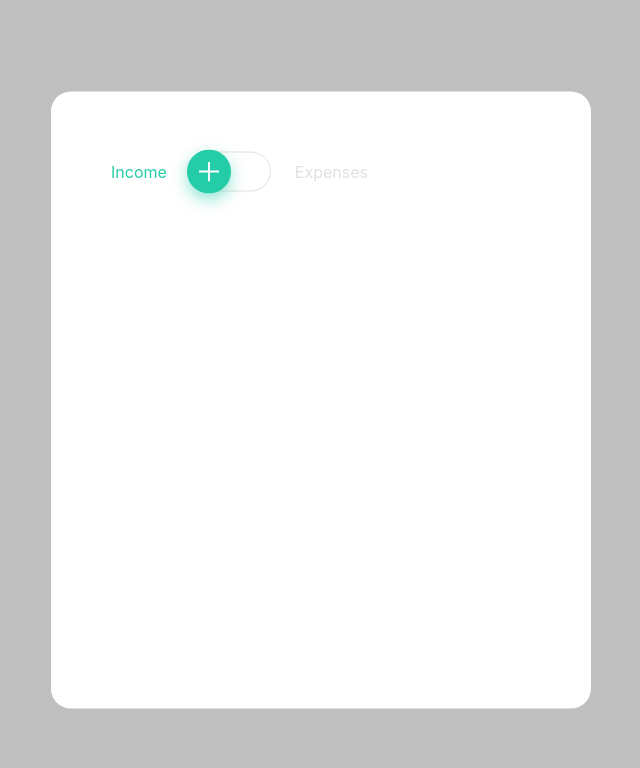
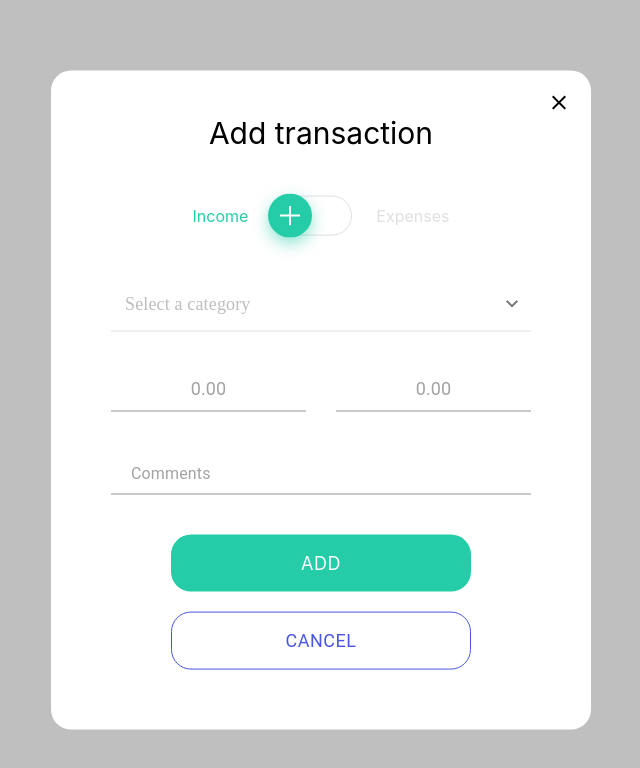
Before and after one commit to VoznenkoMargo/budget_wallet, a React (Create React App) app: page / in a window 1280 px wide. Shown: the top 768 px of the page, without its empty margins (319-959 px from the left). Built offline with nearby package versions, Linux system fonts and the light colour scheme.

Commit message:
Styled select component

```diff
--- a/public/index.html
+++ b/public/index.html
@@ -28,8 +28,7 @@
   </head>
   <body>
     <noscript>You need to enable JavaScript to run this app.</noscript>
-    <div id="modal-overlay"></div>
-    <div id="backdrop"></div>
+    <div id="modal-root"></div>
     <div id="root"></div>
     <!--
       This HTML file is a template.
--- /dev/null
+++ b/src/ModalAddTransaction/AmountInput/AmountInput.js
@@ -0,0 +1,24 @@
+import { styled } from '@mui/system';
+import { TextField } from '@mui/material';
+
+const AmountInput = styled(TextField)(() => {
+  return {
+    '& .MuiInput-input': {
+      textAlign: 'center',
+      paddingBottom: '10px',
+      fontFamily: 'inherit',
+      fontSize: '18px',
+      lineHeight: '22.94px',
+      '&::-webkit-outer-spin-button': {
+        WebkitAppearance: 'none',
+        margin: 0,
+      },
+      '&::-webkit-inner-spin-button': {
+        WebkitAppearance: 'none',
+        margin: 0,
+      },
+    },
+  };
+});
+
+export default AmountInput;
--- a/src/ModalAddTransaction/ModalAddTransaction.js
+++ b/src/ModalAddTransaction/ModalAddTransaction.js
@@ -1,39 +1,118 @@
 import { useState } from 'react';
 import ReactDOM from 'react-dom';
 import classes from './ModalAddTransaction.module.css';
+import { Close } from '@mui/icons-material';
 import { Switch } from './Switch';
+import AmountInput from './AmountInput/AmountInput';
+import { Backdrop, Box, TextField, Button } from '@mui/material';
+import StyledSelect from './Select/StyledSelect';
 
-const Backdrop = () => {
-  return <div className={classes.backdrop}></div>;
-};
+const categories = [
+  'Main',
+  'Food',
+  'Car',
+  'Development',
+  'Kids',
+  'House',
+  'Education',
+  'Others',
+];
 
 const ModalOverlay = () => {
   const [isExpenseMode, setIsExpenseMode] = useState(false);
   const onSwitchChangeHandler = (e) => {
     setIsExpenseMode(e.target.checked);
-    console.log(e.target.checked);
   };
 
   return (
     <div className={classes.modal}>
+      <h2 className={classes.title}>Add transaction</h2>
+      <Close className={classes['close-icon']} />
       <Switch
         labelDefault="Income"
         labelChecked="Expenses"
         checked={isExpenseMode}
         onChange={onSwitchChangeHandler}
       />
+      <StyledSelect options={categories} />
+      <Box
+        sx={{
+          display: 'flex',
+          columnGap: '30px',
+        }}
+      >
+        <AmountInput variant="standard" placeholder="0.00" type="number" />
+        <AmountInput variant="standard" placeholder="0.00" type="number" />
+      </Box>
+      <TextField
+        sx={{
+          width: '100%',
+          '& .MuiInput-input': { padding: '10px 20px 10px 20px' },
+        }}
+        variant="standard"
+        placeholder="Comments"
+      />
+      <Box
+        sx={{
+          display: 'flex',
+          flexDirection: 'column',
+          rowGap: '20px',
+        }}
+      >
+        <Button
+          variant="contained"
+          sx={{
+            width: '300px',
+            backgroundColor: '#24cca7',
+            borderRadius: '20px',
+            fontSize: '18px',
+            padding: '13px 0',
+            fontWeight: 400,
+            fontFamily: 'inherit',
+            '&:hover': {
+              backgroundColor: 'rgba(36, 204, 167, 0.5)',
+            },
+          }}
+          disableElevation
+        >
+          Add
+        </Button>
+        <Button
+          variant="outlined"
+          sx={{
+            width: '300px',
+            borderRadius: '20px',
+            fontSize: '18px',
+            fontWeight: 400,
+            padding: '12px 0',
+            border: '1px solid #4A56E2',
+            color: '#4A56E2',
+          }}
+          disableElevation
+        >
+          Cancel
+        </Button>
+      </Box>
     </div>
   );
 };
 
 const ModalAddTransaction = () => {
-  const backdropRoot = document.getElementById('backdrop');
-  const modalOverlayRoot = document.getElementById('modal-overlay');
+  const backdropRoot = document.getElementById('modal-root');
 
   return (
     <>
-      {ReactDOM.createPortal(<Backdrop />, backdropRoot)}
-      {ReactDOM.createPortal(<ModalOverlay />, modalOverlayRoot)}
+      {ReactDOM.createPortal(
+        <Backdrop
+          open={true}
+          sx={{
+            backgroundColor: 'rgba(0, 0, 0, 0.25)',
+          }}
+        >
+          <ModalOverlay />
+        </Backdrop>,
+        backdropRoot
+      )}
     </>
   );
 };
--- a/src/ModalAddTransaction/ModalAddTransaction.module.css
+++ b/src/ModalAddTransaction/ModalAddTransaction.module.css
@@ -1,23 +1,34 @@
-.backdrop {
-  position: fixed;
-  top: 0;
-  left: 0;
-  width: 100%;
-  height: 100vh;
-  z-index: 10;
+.MuiBackdrop-root {
   background: rgba(0, 0, 0, 0.25);
 }
 
 .modal {
   padding: 60px;
+  padding-top: 40px;
   position: fixed;
   top: 50%;
   left: 50%;
   transform: translate(-50%, -50%);
   width: 540px;
-  height: 617px;
   z-index: 100;
   background-color: #fff;
   border-radius: 20px;
-  box-sizing: border-box;
+  display: flex;
+  flex-direction: column;
+  row-gap: 40px;
+  align-items: center;
 }
+
+.close-icon {
+  position: absolute;
+  right: 20px;
+  top: 20px;
+  cursor: pointer;
+}
+
+.modal .title {
+  font-size: 30px;
+  line-height: 45px;
+  font-weight: 400;
+  text-align: center;
+}
--- /dev/null
+++ b/src/ModalAddTransaction/Select/StyledSelect.js
@@ -0,0 +1,100 @@
+import React from 'react';
+import { Select, MenuItem } from '@mui/material';
+import { ExpandMore } from '@mui/icons-material';
+import { useState } from 'react';
+
+const selectStyles = {
+  borderRadius: 0,
+  border: 'none',
+  width: '100%',
+  '& .MuiOutlinedInput-notchedOutline': {
+    border: 'none',
+    borderBottom: '1px solid #E0E0E0',
+  },
+  '&.Mui-focused .MuiOutlinedInput-notchedOutline': {
+    borderWidth: '1px',
+    borderColor: '#E0E0E0',
+  },
+  '&.Mui-hover': {
+    borderColor: 'transparent',
+  },
+  '& .placeholder': {
+    color: '#BDBDBD',
+    fontSize: '18px',
+    fontFamily: 'Abel',
+  },
+};
+
+const selectListStyles = {
+  sx: {
+    '& .MuiMenu-paper': {
+      backgroundColor: 'rgba(255, 255, 255, 0.5)',
+      backdropFilter: 'blur(50px)',
+      boxShadow: '0px 6px 15px rgba(0, 0, 0, 0.1)',
+      borderRadius: '20px',
+      marginTop: '5px',
+    },
+  },
+};
+
+const selectListItemStyles = {
+  fontSize: '18px',
+  lineHeight: '23px',
+  paddingLeft: '20px',
+  fontWeight: 400,
+  fontFamily: 'Abel',
+  transition: 'color 0.2s ease, background-color 0.2s ease',
+
+  '&.Mui-selected': {
+    color: '#ff6596',
+    backgroundColor: 'transparent',
+  },
+  '&:hover': {
+    color: '#ff6596',
+    backgroundColor: 'rgba(255, 255, 255, 1)',
+  },
+  '&:focus': {
+    backgroundColor: 'transparent',
+  },
+};
+
+const StyledSelect = ({ options }) => {
+  const [value, setValue] = useState('');
+
+  const handleChange = (event) => {
+    setValue(event.target.value);
+    console.log(event.target.value);
+  };
+
+  const iconComponent = (props) => {
+    return <ExpandMore className={props.className} />;
+  };
+
+  return (
+    <Select
+      onChange={handleChange}
+      value={value}
+      sx={selectStyles}
+      MenuProps={selectListStyles}
+      displayEmpty
+      IconComponent={iconComponent}
+      inputProps={{ 'aria-label': 'Without label' }}
+      renderValue={(selected) => {
+        if (selected.trim() === '') {
+          return <p className="placeholder">Select a category</p>;
+        }
+        return selected;
+      }}
+    >
+      {options.map((option) => {
+        return (
+          <MenuItem value={option} key={option} sx={selectListItemStyles}>
+            {option}
+          </MenuItem>
+        );
+      })}
+    </Select>
+  );
+};
+
+export default StyledSelect;
```
